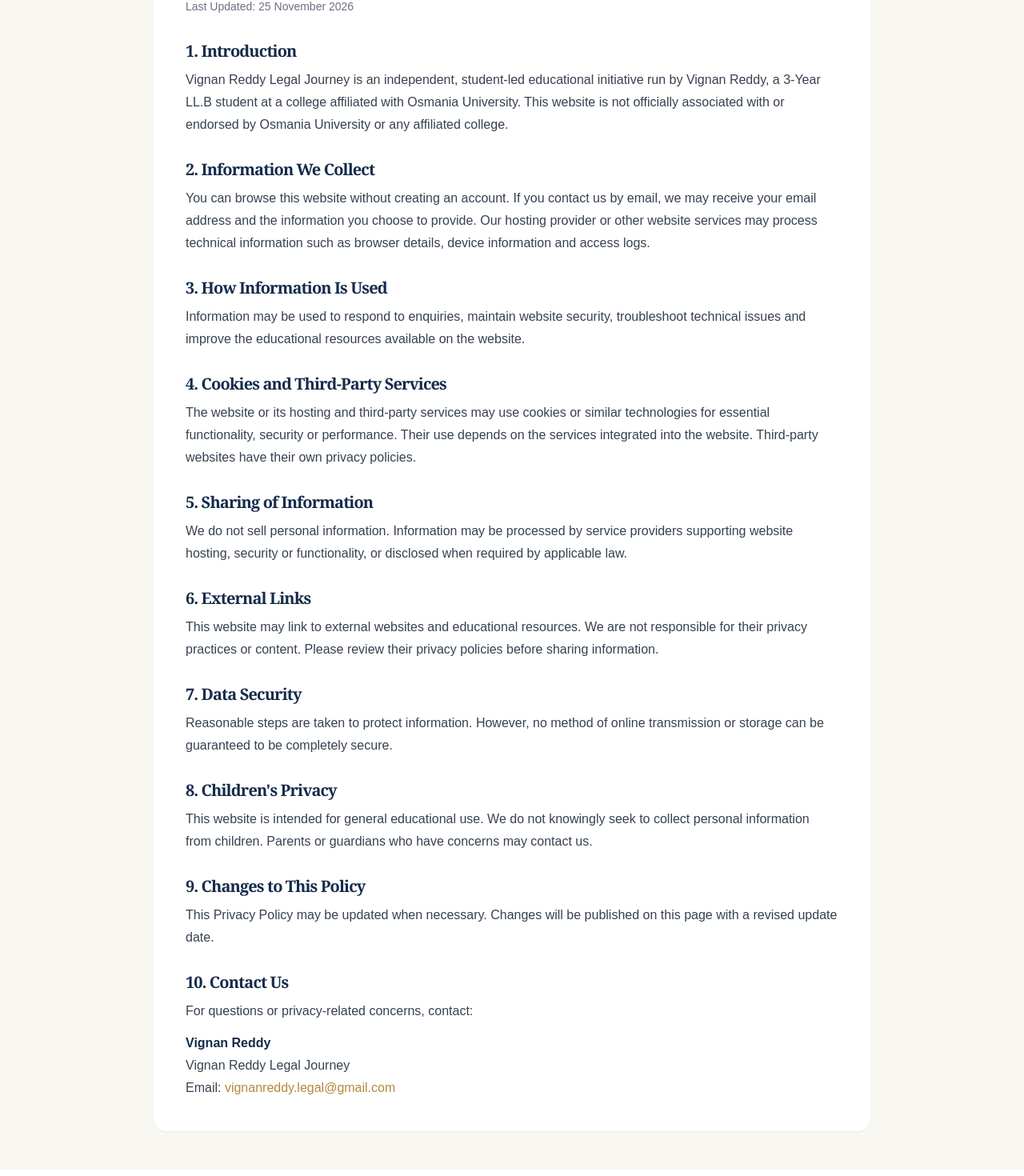
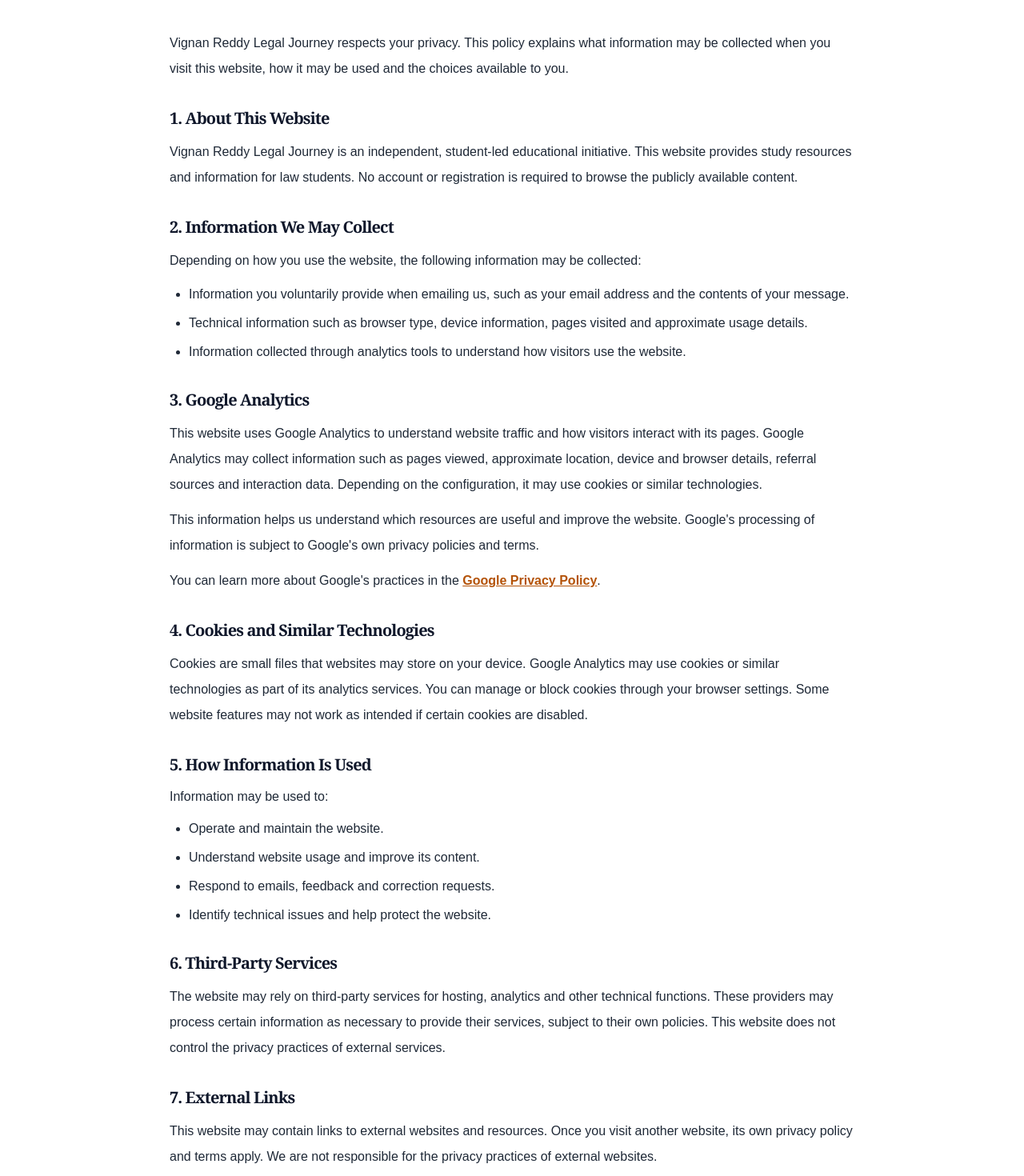
Before and after one commit to Vr7solutions/vignanreddy-legal-journey, a Next.js app: page /privacy-policy in a window 1280 px wide. Shown: the part 220-1690 px from the top of the page at 80% size. Built offline with nearby package versions, Linux system fonts and the light colour scheme.

Commit message:
Refactor Privacy Policy page and update metadata

```diff
--- a/app/privacy-policy/page.tsx
+++ b/app/privacy-policy/page.tsx
@@ -1,132 +1,212 @@
 
-export const metadata = {
+import type { Metadata } from "next";
+
+export const metadata: Metadata = {
   title: "Privacy Policy | Vignan Reddy Legal Journey",
-  description: "Privacy Policy for Vignan Reddy Legal Journey.",
+  description:
+    "Read how Vignan Reddy Legal Journey handles website visitor information and protects privacy.",
 };
 
-export default function PrivacyPolicy() {
+export default function PrivacyPolicyPage() {
   return (
-    <main className="min-h-screen bg-[#f8f7f2] px-5 py-12">
-      <article className="mx-auto max-w-4xl rounded-2xl bg-white p-6 shadow-sm sm:p-10">
-        <h1 className="mb-3 text-3xl font-bold text-[#142b4a]">
+    <main className="mx-auto max-w-4xl px-5 py-12 text-gray-800">
+      <div className="mb-10">
+        <p className="mb-2 text-sm font-semibold uppercase tracking-wider text-amber-600">
+          Legal Information
+        </p>
+        <h1 className="mb-3 text-3xl font-bold text-slate-900">
           Privacy Policy
         </h1>
-        <p className="mb-8 text-sm text-gray-500">
-          Last Updated: 25 November 2026
+        <p className="text-sm text-gray-500">
+          Last updated: 25 November 2026
+        </p>
+      </div>
+
+      <p className="mb-8 leading-8">
+        Vignan Reddy Legal Journey respects your privacy. This policy explains
+        what information may be collected when you visit this website, how it
+        may be used and the choices available to you.
       </p>
 
-        <div className="space-y-7 leading-7 text-gray-700">
-          <section>
-            <h2 className="mb-2 text-xl font-semibold text-[#142b4a]">1. Introduction</h2>
-            <p>
-              Vignan Reddy Legal Journey is an independent, student-led
-              educational initiative run by Vignan Reddy, a 3-Year LL.B
-              student at a college affiliated with Osmania University.
-              This website is not officially associated with or endorsed
-              by Osmania University or any affiliated college.
+      <section className="mb-8">
+        <h2 className="mb-3 text-xl font-bold text-slate-900">
+          1. About This Website
+        </h2>
+        <p className="leading-8">
+          Vignan Reddy Legal Journey is an independent, student-led educational
+          initiative. This website provides study resources and information for
+          law students. No account or registration is required to browse the
+          publicly available content.
         </p>
       </section>
 
-          <section>
-            <h2 className="mb-2 text-xl font-semibold text-[#142b4a]">2. Information We Collect</h2>
-            <p>
-              You can browse this website without creating an account.
-              If you contact us by email, we may receive your email
-              address and the information you choose to provide.
-              Our hosting provider or other website services may
-              process technical information such as browser details,
-              device information and access logs.
+      <section className="mb-8">
+        <h2 className="mb-3 text-xl font-bold text-slate-900">
+          2. Information We May Collect
+        </h2>
+        <p className="mb-3 leading-8">
+          Depending on how you use the website, the following information may
+          be collected:
+        </p>
+        <ul className="list-disc space-y-2 pl-6 leading-7">
+          <li>
+            Information you voluntarily provide when emailing us, such as your
+            email address and the contents of your message.
+          </li>
+          <li>
+            Technical information such as browser type, device information,
+            pages visited and approximate usage details.
+          </li>
+          <li>
+            Information collected through analytics tools to understand how
+            visitors use the website.
+          </li>
+        </ul>
+      </section>
+
+      <section className="mb-8">
+        <h2 className="mb-3 text-xl font-bold text-slate-900">
+          3. Google Analytics
+        </h2>
+        <p className="leading-8">
+          This website uses Google Analytics to understand website traffic and
+          how visitors interact with its pages. Google Analytics may collect
+          information such as pages viewed, approximate location, device and
+          browser details, referral sources and interaction data. Depending
+          on the configuration, it may use cookies or similar technologies.
+        </p>
+        <p className="mt-3 leading-8">
+          This information helps us understand which resources are useful and
+          improve the website. Google's processing of information is subject
+          to Google's own privacy policies and terms.
+        </p>
+        <p className="mt-3 leading-8">
+          You can learn more about Google's practices in the{" "}
+          <a
+            href="https://policies.google.com/privacy"
+            target="_blank"
+            rel="noopener noreferrer"
+            className="font-semibold text-amber-700 underline"
+          >
+            Google Privacy Policy
+          </a>.
         </p>
       </section>
 
-          <section>
-            <h2 className="mb-2 text-xl font-semibold text-[#142b4a]">3. How Information Is Used</h2>
-            <p>
-              Information may be used to respond to enquiries,
-              maintain website security, troubleshoot technical
-              issues and improve the educational resources available
-              on the website.
+      <section className="mb-8">
+        <h2 className="mb-3 text-xl font-bold text-slate-900">
+          4. Cookies and Similar Technologies
+        </h2>
+        <p className="leading-8">
+          Cookies are small files that websites may store on your device.
+          Google Analytics may use cookies or similar technologies as part of
+          its analytics services. You can manage or block cookies through your
+          browser settings. Some website features may not work as intended if
+          certain cookies are disabled.
         </p>
       </section>
 
-          <section>
-            <h2 className="mb-2 text-xl font-semibold text-[#142b4a]">4. Cookies and Third-Party Services</h2>
-            <p>
-              The website or its hosting and third-party services
-              may use cookies or similar technologies for essential
-              functionality, security or performance. Their use
-              depends on the services integrated into the website.
-              Third-party websites have their own privacy policies.
+      <section className="mb-8">
+        <h2 className="mb-3 text-xl font-bold text-slate-900">
+          5. How Information Is Used
+        </h2>
+        <p className="mb-3 leading-7">
+          Information may be used to:
+        </p>
+        <ul className="list-disc space-y-2 pl-6 leading-7">
+          <li>Operate and maintain the website.</li>
+          <li>Understand website usage and improve its content.</li>
+          <li>Respond to emails, feedback and correction requests.</li>
+          <li>Identify technical issues and help protect the website.</li>
+        </ul>
+      </section>
+
+      <section className="mb-8">
+        <h2 className="mb-3 text-xl font-bold text-slate-900">
+          6. Third-Party Services
+        </h2>
+        <p className="leading-8">
+          The website may rely on third-party services for hosting, analytics
+          and other technical functions. These providers may process certain
+          information as necessary to provide their services, subject to their
+          own policies. This website does not control the privacy practices of
+          external services.
         </p>
       </section>
 
-          <section>
-            <h2 className="mb-2 text-xl font-semibold text-[#142b4a]">5. Sharing of Information</h2>
-            <p>
-              We do not sell personal information. Information may
-              be processed by service providers supporting website
-              hosting, security or functionality, or disclosed when
-              required by applicable law.
+      <section className="mb-8">
+        <h2 className="mb-3 text-xl font-bold text-slate-900">
+          7. External Links
+        </h2>
+        <p className="leading-8">
+          This website may contain links to external websites and resources.
+          Once you visit another website, its own privacy policy and terms
+          apply. We are not responsible for the privacy practices of external
+          websites.
         </p>
       </section>
 
-          <section>
-            <h2 className="mb-2 text-xl font-semibold text-[#142b4a]">6. External Links</h2>
-            <p>
-              This website may link to external websites and
-              educational resources. We are not responsible for
-              their privacy practices or content. Please review
-              their privacy policies before sharing information.
+      <section className="mb-8">
+        <h2 className="mb-3 text-xl font-bold text-slate-900">
+          8. Data Security and Retention
+        </h2>
+        <p className="leading-8">
+          Reasonable measures are taken to protect information handled through
+          this website. However, no method of internet transmission or
+          electronic storage can be guaranteed to be completely secure.
+          Information is retained only as necessary for the relevant purpose
+          or as required by applicable obligations.
         </p>
       </section>
 
-          <section>
-            <h2 className="mb-2 text-xl font-semibold text-[#142b4a]">7. Data Security</h2>
-            <p>
-              Reasonable steps are taken to protect information.
-              However, no method of online transmission or storage
-              can be guaranteed to be completely secure.
+      <section className="mb-8">
+        <h2 className="mb-3 text-xl font-bold text-slate-900">
+          9. Children's Privacy
+        </h2>
+        <p className="leading-8">
+          This website is intended for educational use by law students. It does
+          not knowingly seek to collect personal information from children.
+          If you believe a child has provided personal information through
+          this website, please contact us.
         </p>
       </section>
 
-          <section>
-            <h2 className="mb-2 text-xl font-semibold text-[#142b4a]">8. Children's Privacy</h2>
-            <p>
-              This website is intended for general educational use.
-              We do not knowingly seek to collect personal
-              information from children. Parents or guardians
-              who have concerns may contact us.
+      <section className="mb-8">
+        <h2 className="mb-3 text-xl font-bold text-slate-900">
+          10. Your Choices
+        </h2>
+        <p className="leading-8">
+          You can choose not to send us personal information by email. You can
+          also manage cookies through your browser settings and use Google's
+          available privacy controls for its services.
         </p>
       </section>
 
-          <section>
-            <h2 className="mb-2 text-xl font-semibold text-[#142b4a]">9. Changes to This Policy</h2>
-            <p>
-              This Privacy Policy may be updated when necessary.
-              Changes will be published on this page with a
-              revised update date.
+      <section className="mb-8">
+        <h2 className="mb-3 text-xl font-bold text-slate-900">
+          11. Changes to This Policy
+        </h2>
+        <p className="leading-8">
+          This Privacy Policy may be updated when website features, services
+          or applicable requirements change. Any updated version will be
+          published on this page with a revised date.
         </p>
       </section>
 
-          <section>
-            <h2 className="mb-2 text-xl font-semibold text-[#142b4a]">10. Contact Us</h2>
-            <p>
-              For questions or privacy-related concerns, contact:
+      <section className="rounded-xl border border-gray-200 p-6">
+        <h2 className="mb-3 text-xl font-bold text-slate-900">
+          12. Contact Us
+        </h2>
+        <p className="mb-3 leading-7">
+          If you have questions or concerns about this Privacy Policy, contact:
         </p>
-            <p className="mt-3 font-semibold text-[#142b4a]">Vignan Reddy</p>
-            <p>Vignan Reddy Legal Journey</p>
-            <p>
-              Email:{" "}
         <a
           href="mailto:vignanreddy.legal@gmail.com"
-                className="font-medium text-[#b28a3c] hover:underline"
+          className="break-all font-semibold text-amber-700 underline"
         >
           vignanreddy.legal@gmail.com
         </a>
-            </p>
       </section>
-        </div>
-      </article>
     </main>
   );
 }
```
Lines whose indentation alone changed are shown as unchanged.
